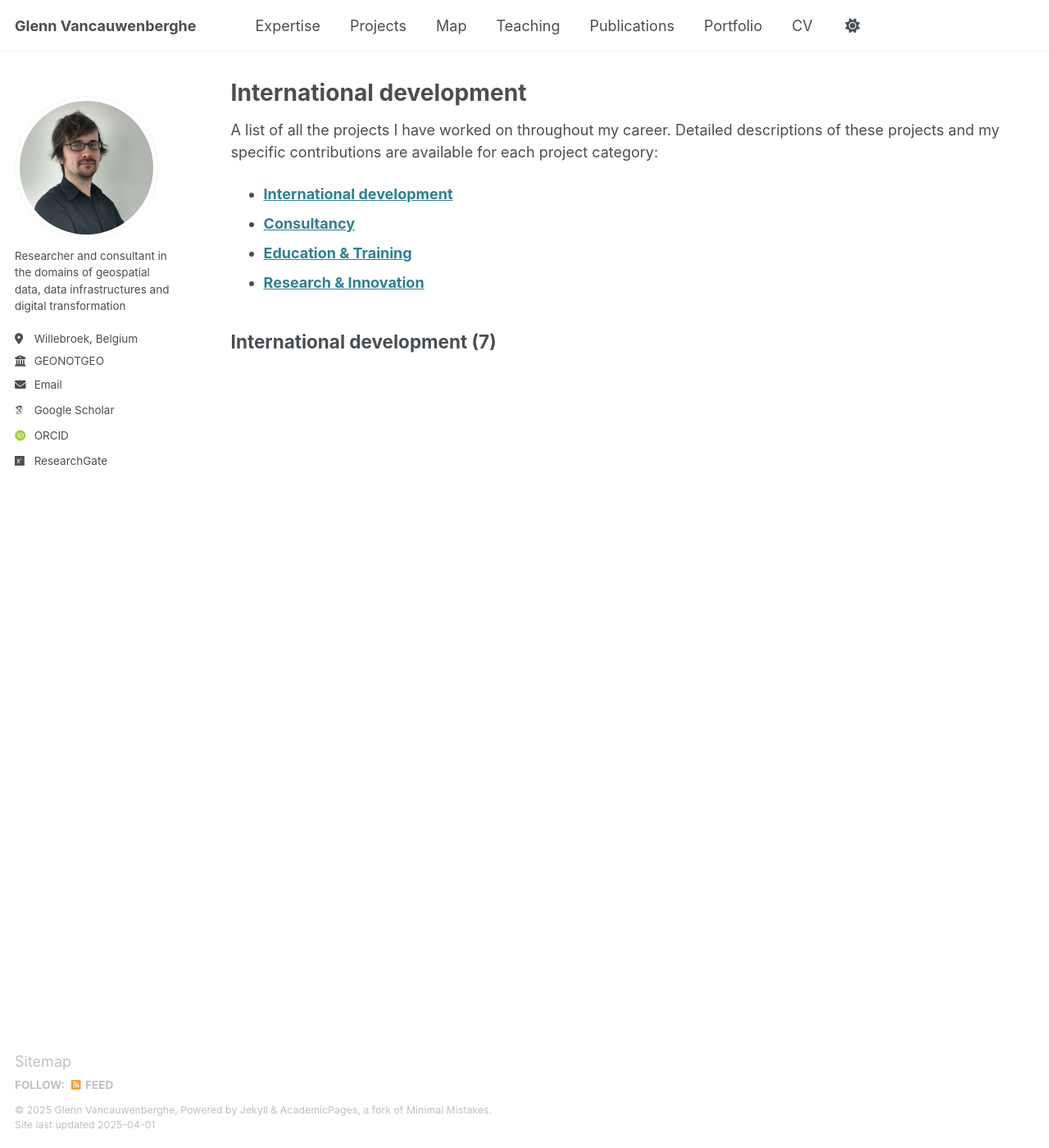
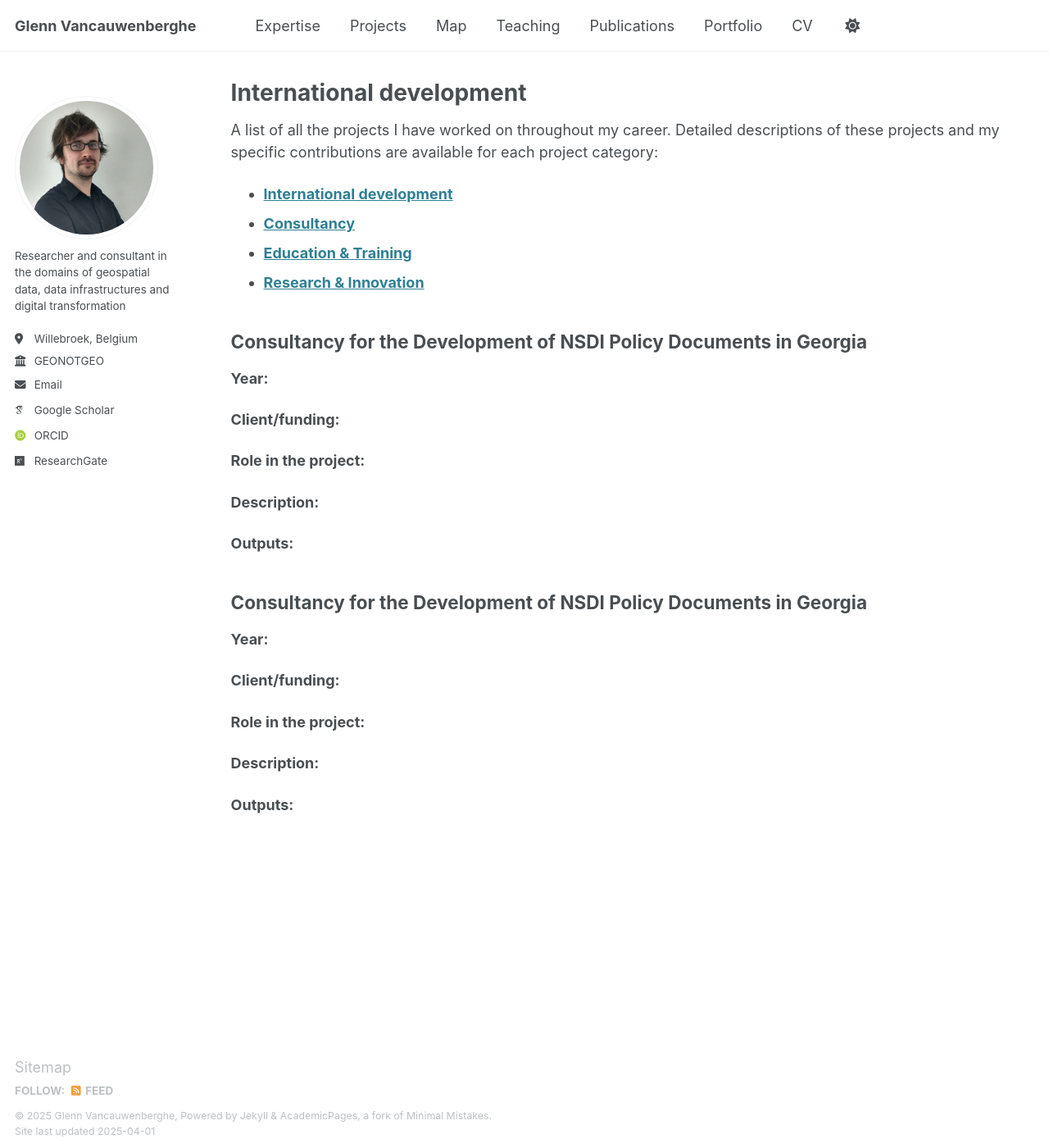
Before and after one commit to GVancauwenberghe/gvancauwenberghe.github.io, a Jekyll site: the page built from _pages/development.md, in a window 1280 px wide and 1400 px high. Shown: the whole window at 82% size. Built offline with Jekyll 4.4.1, drawn with Linux system fonts in a browser that asks for light colours; some web fonts are replaced.

Commit message:
Update development.md

```diff
--- a/_pages/development.md
+++ b/_pages/development.md
@@ -14,4 +14,24 @@ A list of all the projects I have worked on throughout my career. Detailed descr
 * [**Research & Innovation**](https://gvancauwenberghe.github.io/projects)
 
 
-## International development (7)
+## Consultancy for the Development of NSDI Policy Documents in Georgia
+**Year:**
+
+**Client/funding:**
+
+**Role in the project:**
+
+**Description:**
+
+**Outputs:**
+
+## Consultancy for the Development of NSDI Policy Documents in Georgia
+**Year:**
+
+**Client/funding:**
+
+**Role in the project:**
+
+**Description:**
+
+**Outputs:**
```
